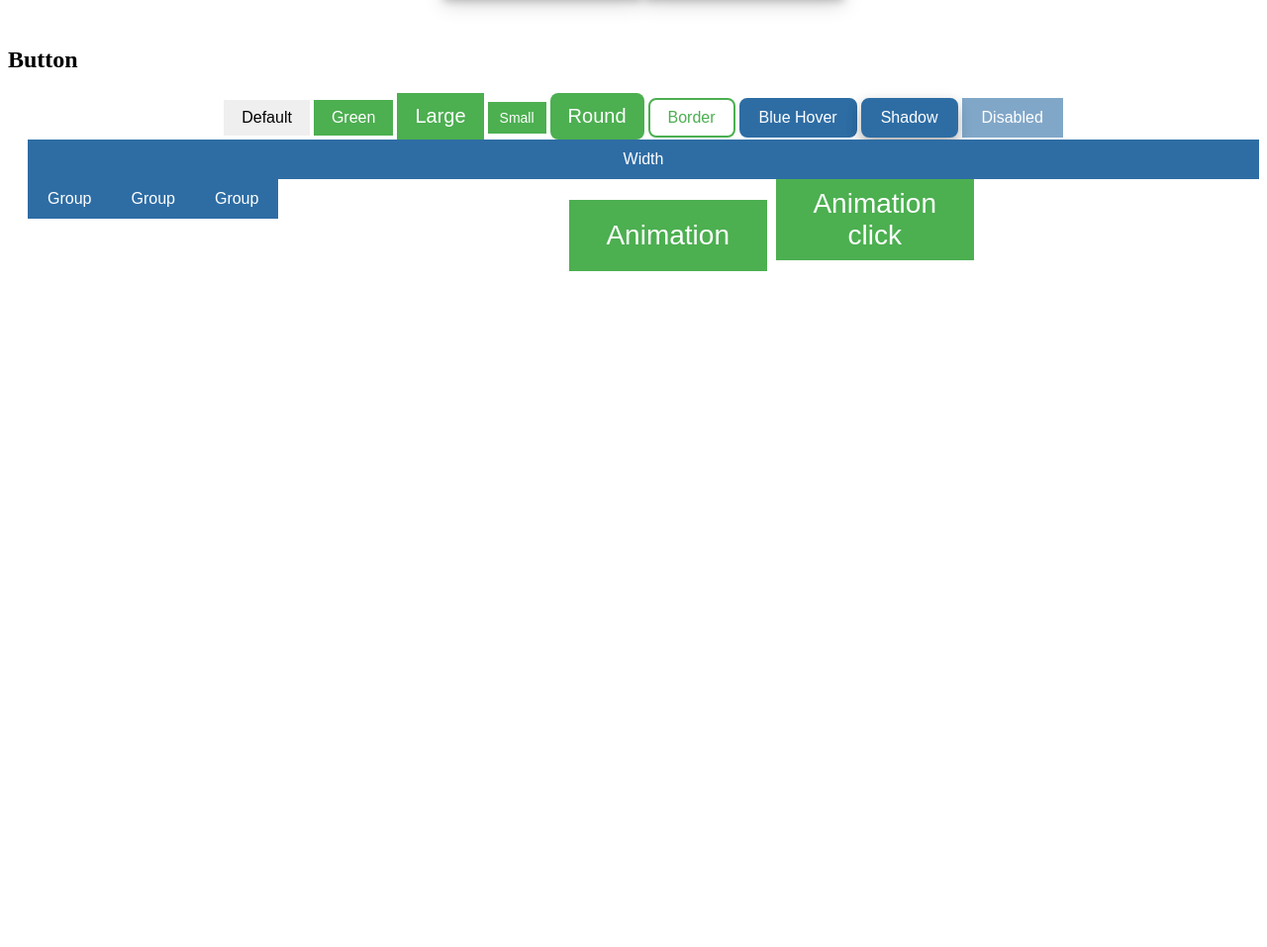
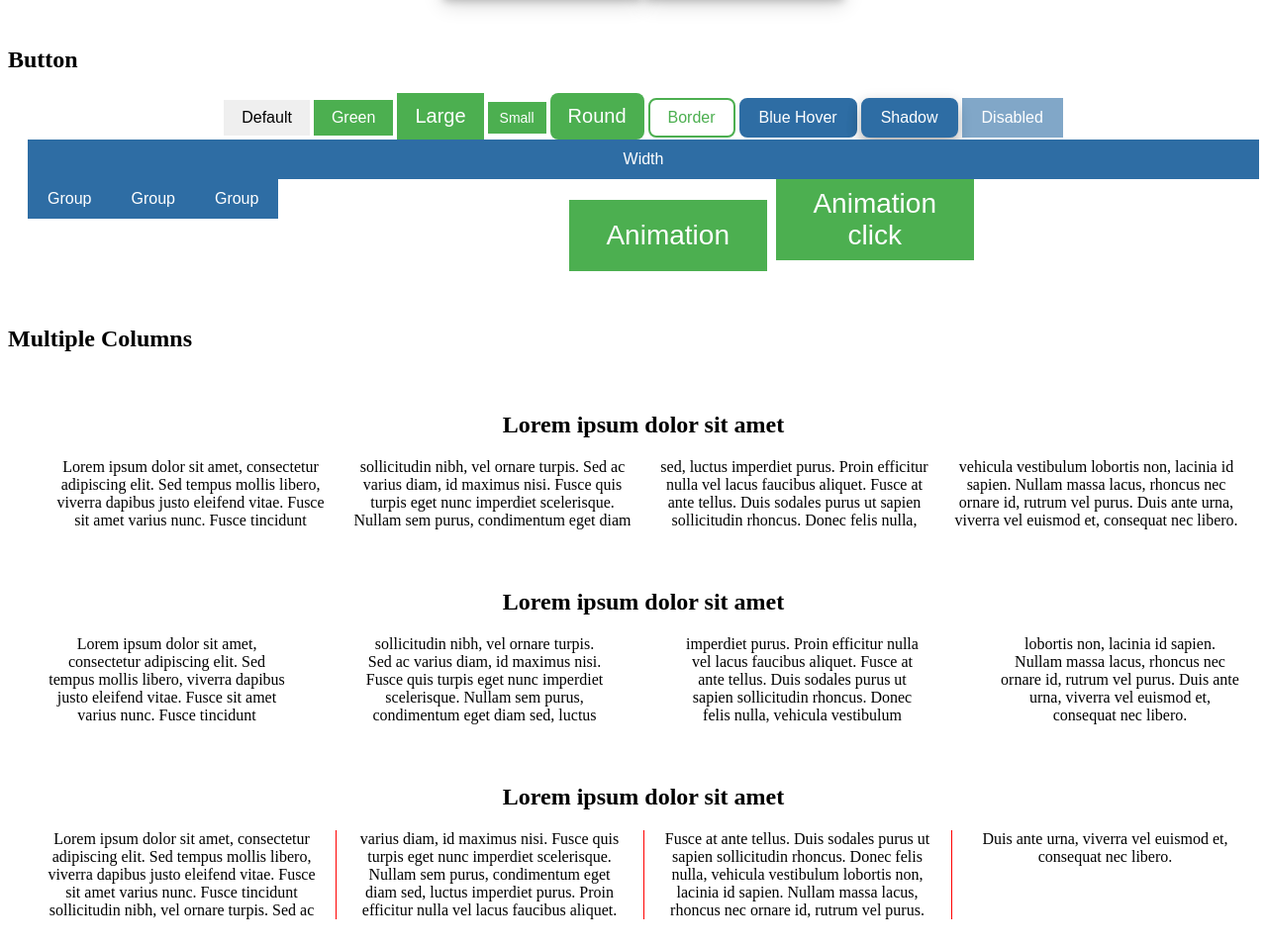
Before and after one commit to marcos-silva-rodrigues/web-vanilla, a plain HTML site: page css3/index.html in a window 1280 px wide. Shown: the part 6523-7480 px from the top of the page at 99% size. Before the commit the page ends 6810 px from the top, so only its background shows below. Drawn offline with Linux system fonts and the light colour scheme; files whose address does not match are found by name; a web font is replaced by a local one.

Commit message:
feat(css3): text columns

```diff
--- a/css3/css/index.css
+++ b/css3/css/index.css
@@ -9,6 +9,7 @@
 @import url(animation.css);
 @import url(images.css);
 @import url(button.css);
+@import url(text-columns.css);
 
 .section-example {
   text-align: center;
--- /dev/null
+++ b/css3/css/text-columns.css
@@ -0,0 +1,44 @@
+.column-title{
+  -webkit-column-span: all;
+  -moz-column-span: all;
+  column-span: all;
+}
+
+.column1 {
+  -webkit-column-count: 4;
+  -moz-column-count: 4;
+  column-count: 4;
+  padding: 20px;
+}
+
+.column2 {
+  -webkit-column-count: 4;
+  -moz-column-count: 4;
+  column-count: 4;
+  padding: 20px;
+  -webkit-column-gap: 80px;
+  -moz-column-gap: 80px;
+  column-gap: 80px;
+}
+
+.column3 {
+  -webkit-column-count: 4;
+  -moz-column-count: 4;
+  column-count: 4;
+  padding: 20px;
+  -webkit-column-gap: 40px;
+  -moz-column-gap: 40px;
+  column-gap: 40px;
+
+  -webkit-column-rule-style: solid;
+  -moz-column-rule-style: solid;
+  column-rule-style: solid;
+
+  -webkit-column-rule-width: 1px;
+  -moz-column-rule-width: 1px;
+  column-rule-width: 1px;
+
+  -webkit-column-rule-color: red;
+  -moz-column-rule-color: red;
+  column-rule-color: red;
+}
--- a/css3/index.html
+++ b/css3/index.html
@@ -246,7 +246,27 @@
     <button class="btn btn-green btn-animate-click">
       <span>Animation click</span>
     </button>
+  </section>
 
+  <section style="margin-top: 50px;">
+    <h1>Multiple Columns</h1>
+  </section>
+  <section class="section-example">
+
+    <div class="column1">
+      <h2 class="column-title">Lorem ipsum dolor sit amet</h2>
+      Lorem ipsum dolor sit amet, consectetur adipiscing elit. Sed tempus mollis libero, viverra dapibus justo eleifend vitae. Fusce sit amet varius nunc. Fusce tincidunt sollicitudin nibh, vel ornare turpis. Sed ac varius diam, id maximus nisi. Fusce quis turpis eget nunc imperdiet scelerisque. Nullam sem purus, condimentum eget diam sed, luctus imperdiet purus. Proin efficitur nulla vel lacus faucibus aliquet. Fusce at ante tellus. Duis sodales purus ut sapien sollicitudin rhoncus. Donec felis nulla, vehicula vestibulum lobortis non, lacinia id sapien. Nullam massa lacus, rhoncus nec ornare id, rutrum vel purus. Duis ante urna, viverra vel euismod et, consequat nec libero.
+    </div>
+
+    <div class="column2">
+      <h2 class="column-title">Lorem ipsum dolor sit amet</h2>
+      Lorem ipsum dolor sit amet, consectetur adipiscing elit. Sed tempus mollis libero, viverra dapibus justo eleifend vitae. Fusce sit amet varius nunc. Fusce tincidunt sollicitudin nibh, vel ornare turpis. Sed ac varius diam, id maximus nisi. Fusce quis turpis eget nunc imperdiet scelerisque. Nullam sem purus, condimentum eget diam sed, luctus imperdiet purus. Proin efficitur nulla vel lacus faucibus aliquet. Fusce at ante tellus. Duis sodales purus ut sapien sollicitudin rhoncus. Donec felis nulla, vehicula vestibulum lobortis non, lacinia id sapien. Nullam massa lacus, rhoncus nec ornare id, rutrum vel purus. Duis ante urna, viverra vel euismod et, consequat nec libero.
+    </div>
+
+    <div class="column3">
+      <h2 class="column-title">Lorem ipsum dolor sit amet</h2>
+      Lorem ipsum dolor sit amet, consectetur adipiscing elit. Sed tempus mollis libero, viverra dapibus justo eleifend vitae. Fusce sit amet varius nunc. Fusce tincidunt sollicitudin nibh, vel ornare turpis. Sed ac varius diam, id maximus nisi. Fusce quis turpis eget nunc imperdiet scelerisque. Nullam sem purus, condimentum eget diam sed, luctus imperdiet purus. Proin efficitur nulla vel lacus faucibus aliquet. Fusce at ante tellus. Duis sodales purus ut sapien sollicitudin rhoncus. Donec felis nulla, vehicula vestibulum lobortis non, lacinia id sapien. Nullam massa lacus, rhoncus nec ornare id, rutrum vel purus. Duis ante urna, viverra vel euismod et, consequat nec libero.
+    </div>
   </section>
 
 
```
